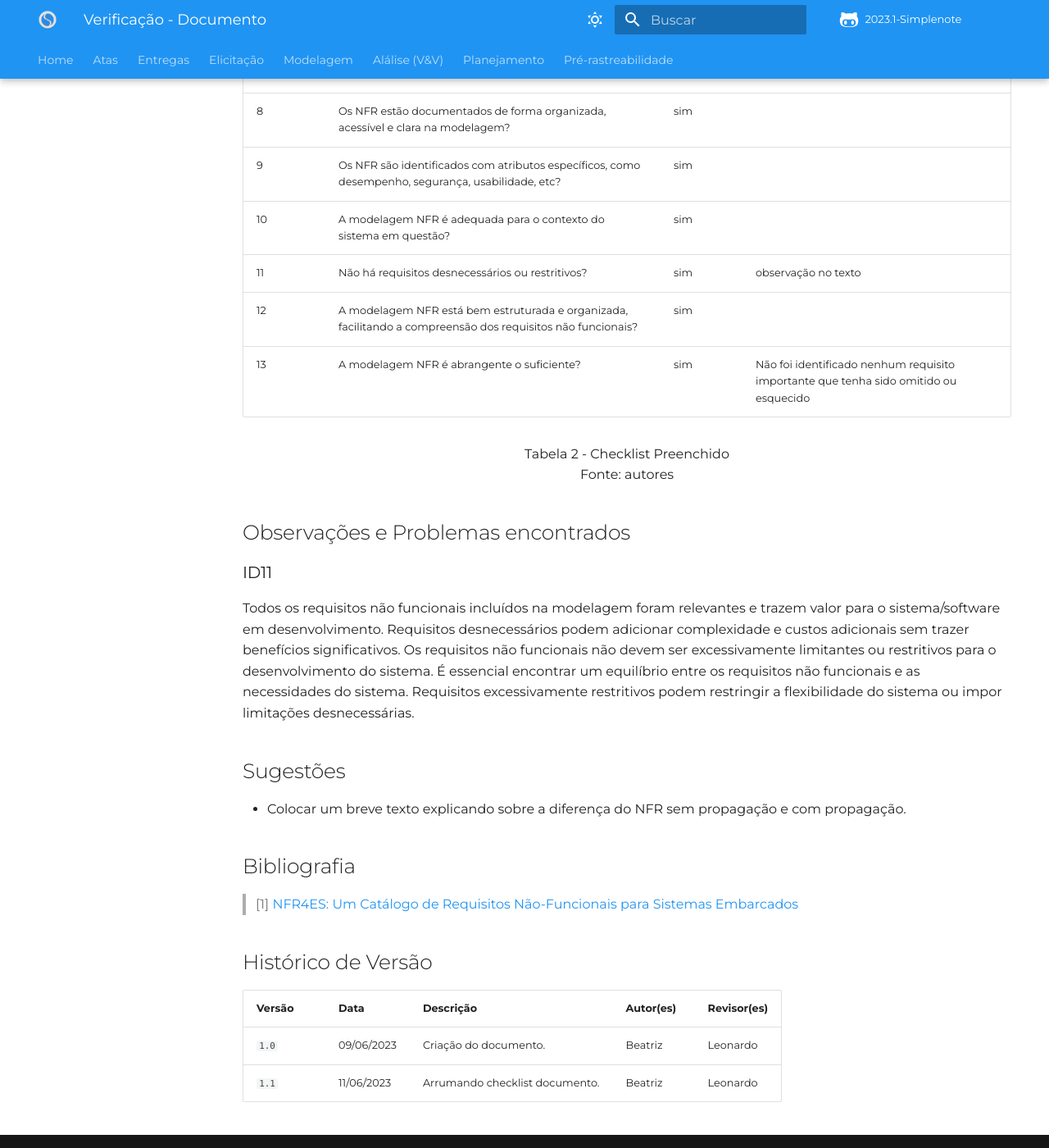
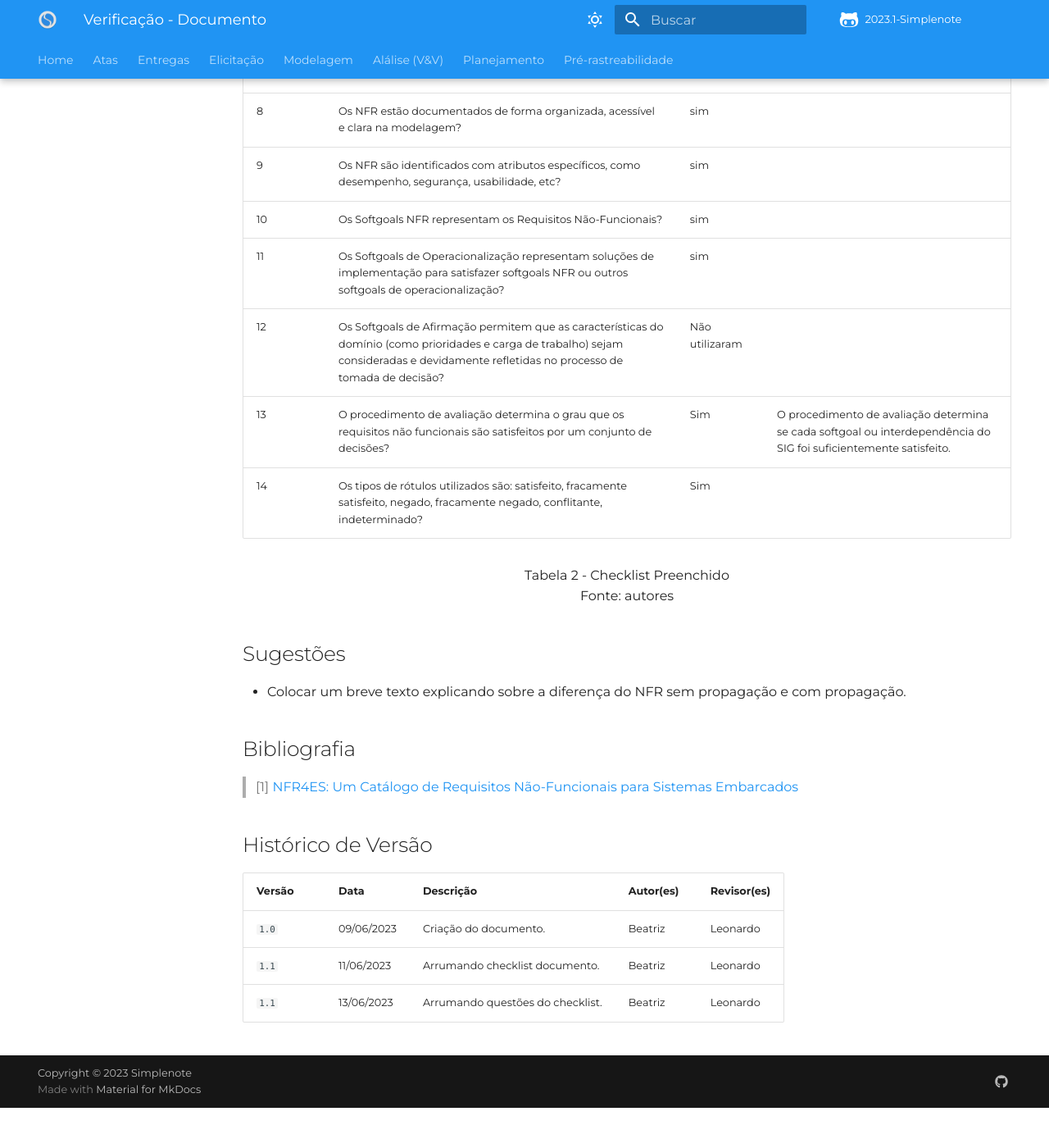
Before and after one commit to Requisitos-de-Software/2023.1-Simplenote, an MkDocs documentation site: the page built from docs/analise-grupo6/modelagem/NFR.md, in a window 1280 px wide and 1400 px high, scrolled down 1328 px. Shown: the whole window at 82% size. Built offline with MkDocs 1.6.1 and Material for MkDocs 9.7.7, drawn with Linux system fonts in a browser that asks for light colours; some web fonts are replaced; comment, search, counter and statistics services are not loaded; after the commit the page ends 2679 px from its top, so only the background shows below that.

Commit message:
Update NFR.md

```diff
--- a/docs/analise-grupo6/modelagem/NFR.md
+++ b/docs/analise-grupo6/modelagem/NFR.md
@@ -30,17 +30,13 @@ Também temos o campo "Observação", um campo no qual pode ser feito algum come
 | 7 |No documento NFR possui uma legendas explicando os símbolos utilizados?                                        |   sim     |          |
 | 8 |Os NFR estão documentados de forma organizada, acessível e clara na modelagem?                                 |   sim     |          |
 | 9 |Os NFR são identificados com atributos específicos, como desempenho, segurança, usabilidade, etc?              |   sim     |          |
-| 10 |A modelagem NFR é adequada para o contexto do sistema em questão?                                              |   sim     |          |
-| 11 |Não há requisitos desnecessários ou restritivos?                                                               |   sim     |    observação no texto      |
-| 12 |A modelagem NFR está bem estruturada e organizada, facilitando a compreensão dos requisitos não funcionais?    |   sim     |          |
-| 13 |A modelagem NFR é abrangente o suficiente?                                                                     |   sim     | Não foi identificado nenhum requisito importante que tenha sido omitido ou esquecido
+|10 |Os Softgoals NFR representam os Requisitos Não-Funcionais?                                                     |   sim     |          |
+|11 |Os Softgoals de Operacionalização representam soluções de implementação para satisfazer softgoals NFR ou outros softgoals de operacionalização? |   sim     |  |
+|12 |Os Softgoals de Afirmação permitem que as características do domínio (como prioridades e carga de trabalho) sejam consideradas e devidamente refletidas no processo de tomada de decisão?  |   Não utilizaram     |          |
+|13 |O procedimento de avaliação determina o grau que os requisitos não funcionais são satisfeitos por um conjunto de decisões? | Sim | O procedimento de avaliação determina se cada softgoal ou interdependência do SIG foi suficientemente satisfeito. |
+|14| Os tipos de rótulos utilizados são: satisfeito, fracamente satisfeito, negado, fracamente negado, conflitante, indeterminado? |Sim| |
 
 <p align="center"> Tabela 2 - Checklist Preenchido <br> Fonte: autores </p>
-
-## Observações e Problemas encontrados
-
-### ID11
-Todos os requisitos não funcionais incluídos na modelagem foram relevantes e trazem valor para o sistema/software em desenvolvimento. Requisitos desnecessários podem adicionar complexidade e custos adicionais sem trazer benefícios significativos. Os requisitos não funcionais não devem ser excessivamente limitantes ou restritivos para o desenvolvimento do sistema. É essencial encontrar um equilíbrio entre os requisitos não funcionais e as necessidades do sistema. Requisitos excessivamente restritivos podem restringir a flexibilidade do sistema ou impor limitações desnecessárias.
 
 ## Sugestões
 
@@ -55,3 +51,4 @@ Todos os requisitos não funcionais incluídos na modelagem foram relevantes e t
 | ------ | ------------- | ---------------------------------- | ------------- | ------------------ |
 | `1.0`  | 09/06/2023    | Criação do documento.              |  Beatriz      | Leonardo |
 | `1.1`  | 11/06/2023    | Arrumando checklist documento.     |  Beatriz      | Leonardo |
+| `1.1`  | 13/06/2023    | Arrumando questões do checklist.   |  Beatriz      | Leonardo |
```
